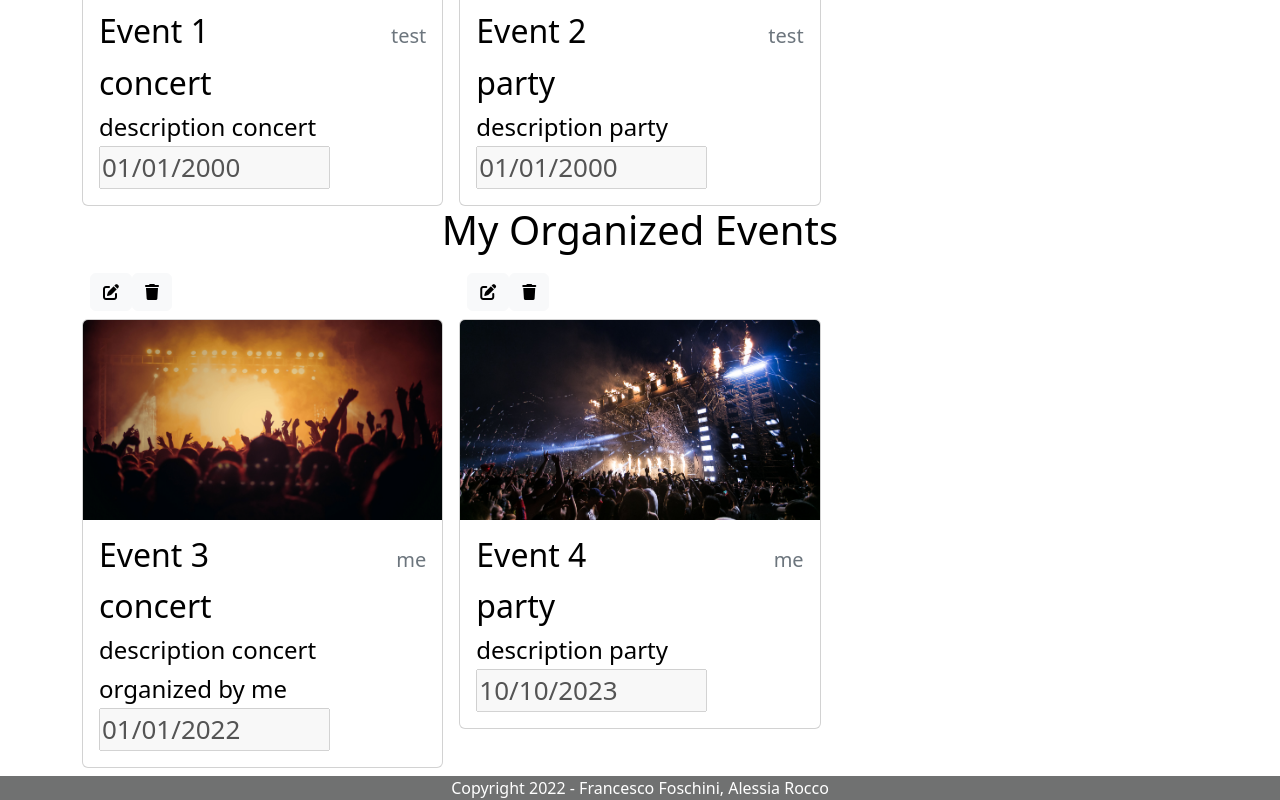
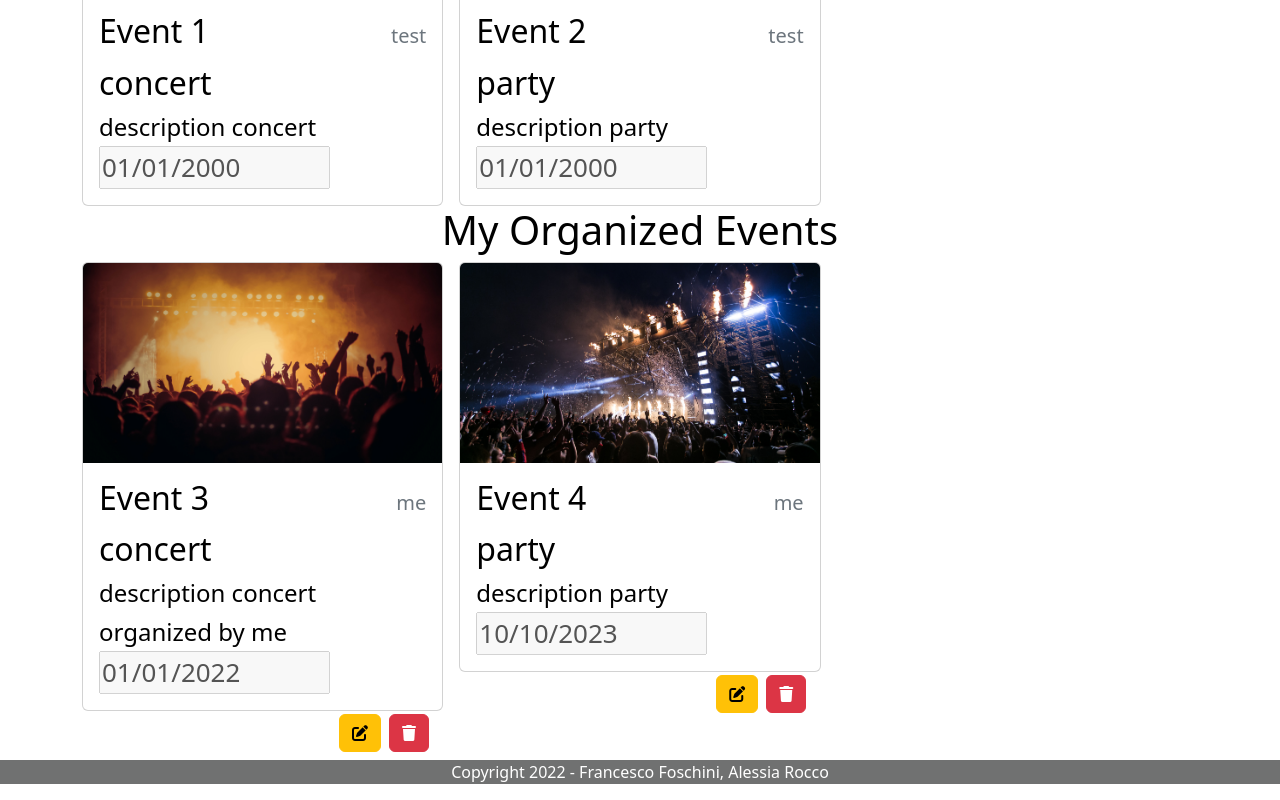
Before and after one commit to Ocsof/Eventual, a React (Create React App) app in the folder frontend/: page /events in a window 1280 px wide. Shown: the part 331-1131 px from the top of the page. Built offline with nearby package versions, Linux system fonts and the light colour scheme.

Commit message:
fix position of buttons on cards

```diff
--- a/frontend/src/cmp/events/MyOrganizedEvents.tsx
+++ b/frontend/src/cmp/events/MyOrganizedEvents.tsx
@@ -5,7 +5,7 @@ import Col from 'react-bootstrap/Col'
 // @ts-ignore
 import events from "../../data/events_organized.json"
 import {Event} from "./Event";
-import {Button} from "react-bootstrap";
+import {Button, Offcanvas} from "react-bootstrap";
 
 export function MyOrganizedEvents() {
 
@@ -32,11 +32,11 @@ export function MyOrganizedEvents() {
                         imgUrl: string
                     }) => (
                     <Col key={item.id}>
-                        <div className="m-2">
-                            <Button className="btn btn-light" onClick={() => modifyEvent(item.id)}><i className="fa-solid fa-pen-to-square" /></Button>
-                            <Button className="btn btn-light" onClick={() => deleteEvent(item.id)}><i className="fa-solid fa-trash" /></Button>
+                        <Event {...item}/>
+                        <div className="align-items-center editing-buttons">
+                            <Button className="btn btn-warning mx-1" onClick={() => modifyEvent(item.id)}><i className="fa-solid fa-pen-to-square" /></Button>
+                            <Button className="btn btn-danger mx-1" onClick={() => deleteEvent(item.id)}><i className="fa-solid fa-trash" /></Button>
                         </div>
-                        <Event {...item}/>
                     </Col>
                     ))}
                 </Row>
--- a/frontend/src/scss/_events.scss
+++ b/frontend/src/scss/_events.scss
@@ -55,3 +55,7 @@
     font-weight: bold;
   }
 }
+
+.editing-buttons {
+  margin-left: 70%;
+}
```
